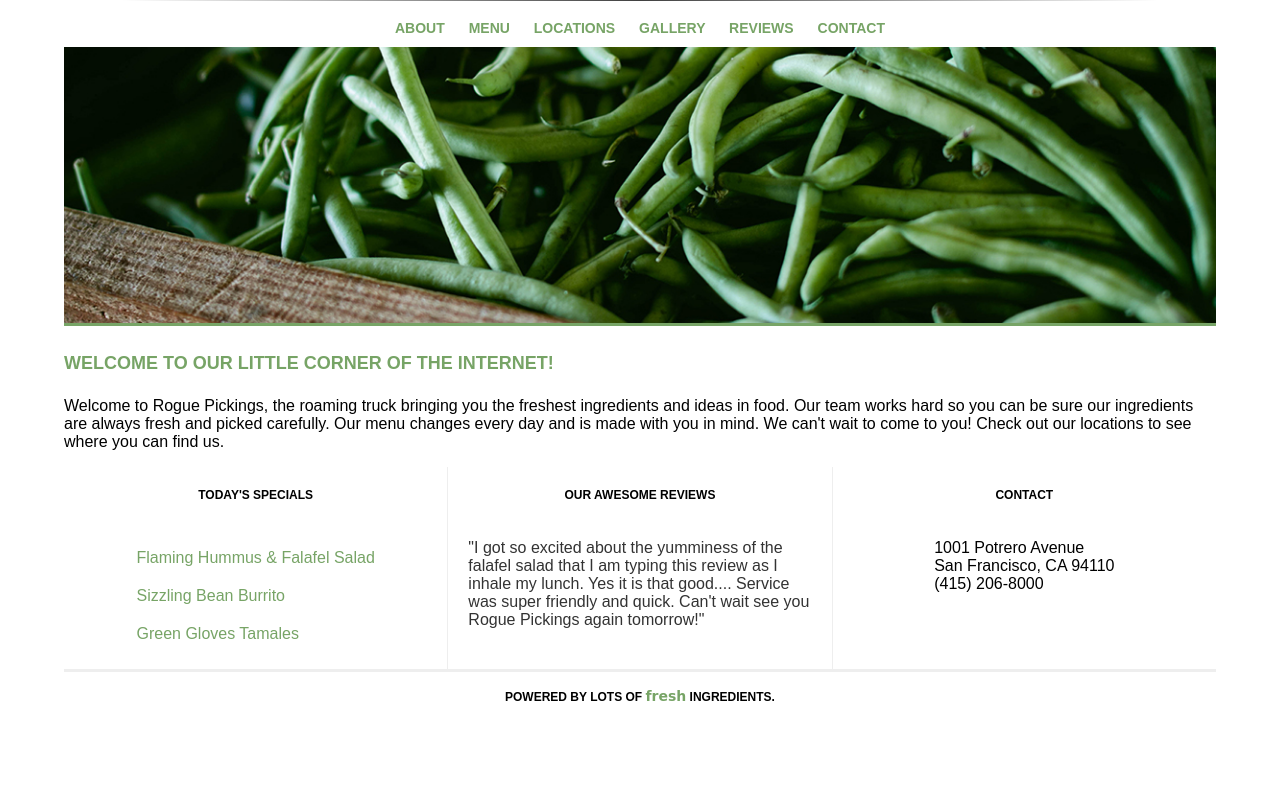
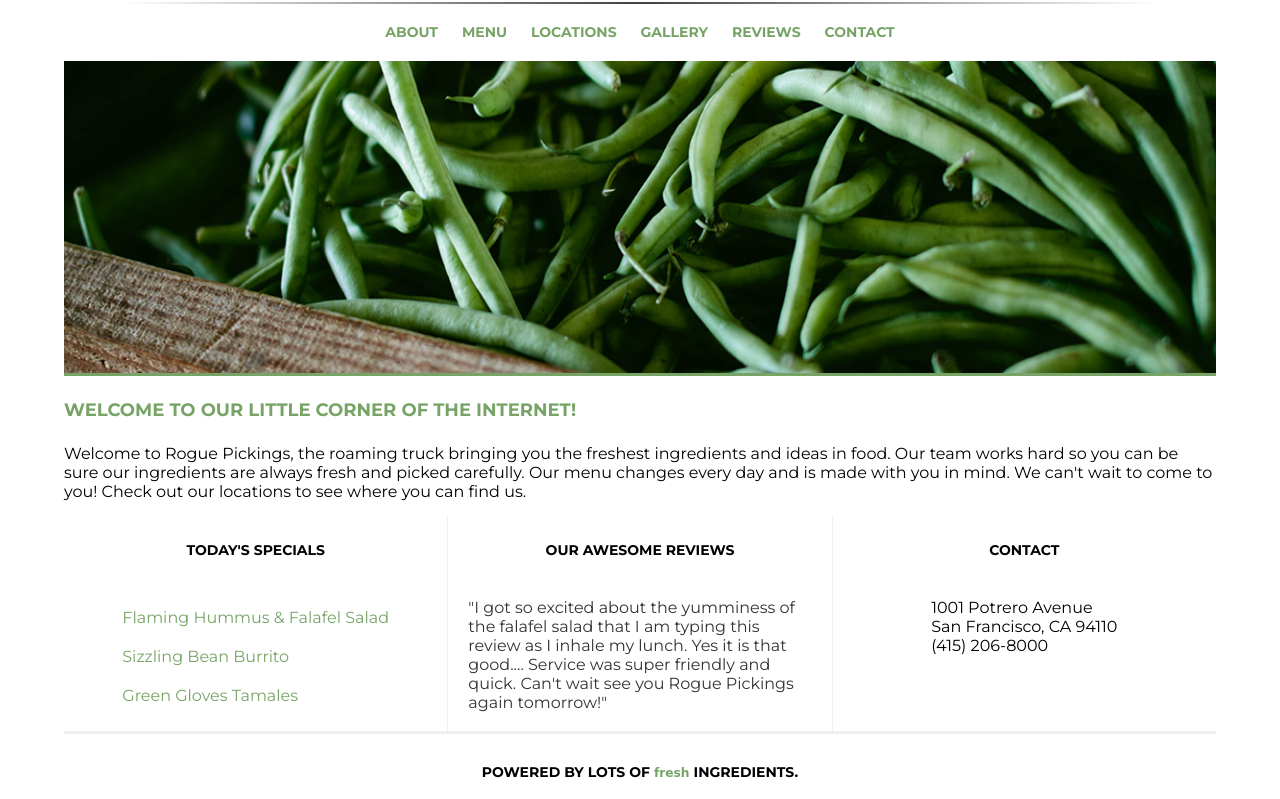
Before and after one commit to Stacy-Riley/coding-responsive-websites, a plain HTML site: page 206-rogue_pickings-206starter/index.html in a window 1280 px wide. Shown: the part 73-872 px from the top of the page. Before the commit the page ends 800 px from the top, so only its background shows below. Drawn offline with Linux system fonts and the light colour scheme; a web font is replaced by a local one.

Commit message:
Responsive size changes complee for mobil, tablet, and desktop

```diff
--- a/206-rogue_pickings-206starter/css/main.css
+++ b/206-rogue_pickings-206starter/css/main.css
@@ -1,11 +1,19 @@
 @charset="UTF-8"
+
+/*Built First for Mobil-size,
+then scaled up to tablet and desktop
+with media queries**/
+
+html {
+	font-size: 16px;
+}
 
 body {
 	font-family: 'Montserrat', Helvetica, Arial, sans-serif;
 	display: flex;
 	justify-content: center;
 	align-items: center;
-
+	font-size: 1em;
 }
 
 .container{
@@ -23,25 +31,24 @@ h4 {
 	font-weight: 700;
 }
 h1 {
-	font-size: 30px;
+	font-size: 1.875em;
 }
 h2 {
-    font-size: 24px;
+    font-size: 1.5em;
 }
 h3 {
-	font-size: 18px;
+	font-size: 1.125em;
 }
 h4 {
-	font-size: 12px;
+	font-size: 0.875em;
 }
 
 p {
-	font-size: 14px;
+	font-size: 0.875em;
 
     padding: 0 20px;
 }
 
-/*The widths are in a percentage!*/
 .header-container {
 	display: flex;
 	justify-content: center;
@@ -57,28 +64,29 @@ header h1 {
 	padding: 20px 0 10px 0;
 }
 
+/** Decorative Line under Name **/
 hr {
 	width: 90%;
 	border: 0;
     height: 2px;
-
     background-image: linear-gradient(to right,
     	rgba(0, 0, 0, 0),
     	rgba(0, 0, 0, 0.75),
     	rgba(0, 0, 0, 0));
 }
+
 header h1 span {
 	color: #77a466;
 }
 
 header nav {
-
 	padding: 10px 0;
 	display: flex;
 	justify-content: center;
 	/*align-items: center;
 	flex-flow: column wrap;*/
 }
+
 header nav ul {
 	margin: 0;
 	padding: 0;
@@ -88,34 +96,26 @@ header nav ul {
 header nav ul li {
 	text-transform: uppercase;
 	font-weight: 700;
-	font-size: 14px;
+	font-size: 0.875em;
 	padding: 0 0 5px 0;
 	/*display: inline;*/
 }
+
 header nav ul li a{
 	text-decoration: none;
 	color:#77a466;
 }
 
-/*The widths are in a percentage!*/
 .top-section,
 .bottom-section {
 	margin: 0 auto;
 }
 
-.main-image {
-
-
-}
 .main-image img {
 	width: 100%;
 	border-bottom: 3px solid #77a466;
 }
 
-.main-title {
-
-
-}
 .main-title h3 {
 	text-align: left;
 	padding: 5px 0;
@@ -123,7 +123,7 @@ header nav ul li a{
 }
 .main-title p {
 	padding: 0;
-	font-size: 16px;
+	font-size: 1em;
 
 }
 
@@ -150,15 +150,7 @@ header nav ul li a{
 	align-items: center;
 	flex-flow: column wrap;
 }
-/*
-.section-one,
-.section-two,
-.section-three {
-	width: 33%;
 
-	border-top: 1px solid #eee;
-}
-*/
 .section-one h4 {
 	padding: 5px 0;
 
@@ -178,6 +170,7 @@ header nav ul li a{
 	list-style: none;
 	padding: 0;
 }
+
 .menu li {
 	padding: 10px 0;
 	color:#77a466;
@@ -185,29 +178,29 @@ header nav ul li a{
 
 .reviews {
 	color: #333;
-	font-size: 16px;
+	font-size: 1em;
 
 }
 
 .address {
-	font-size: 16px;
+	font-size: 1em;
 
 }
 
-/*The widths are in a percentage!*/
 footer {
 
 	border-top: 3px solid #eee;
 	margin: 0 auto;
-
 	text-align: center;
 }
+
 footer span {
 	font-family: 'Galada', cursive;
 	text-transform: lowercase;
 	color: #77a466;
-	font-size: 14px;
+	font-size: 0.875em;
 }
+
 @media (min-width: 768px){
 	.bottom-section{
 		flex-flow: row wrap;
@@ -221,13 +214,33 @@ footer span {
 	width: 33%;
 	}
 	header nav ul li {
-	font-size: 14px;
+	font-size: 0.875em;
 	padding: 10px 10px;
 	display: inline;
-}
-
+	}
+	.main-image{
+		display: flex;
+		height: 325px;
+	}
+	.main-image img {
+		flex-grow: 1;
+		padding-top: 10px;
+	}
+	footer {
+		padding-top: 10px;
+	}
 }
 
 @media (min-width: 1200px) {
-
+	.main-image{
+		display: flex;
+		height: 325px;
+	}
+	.main-image img {
+		flex-grow: 1;
+		padding-top: 10px;
+	}
+	footer {
+		padding-top: 10px;
+	}
 }
```
